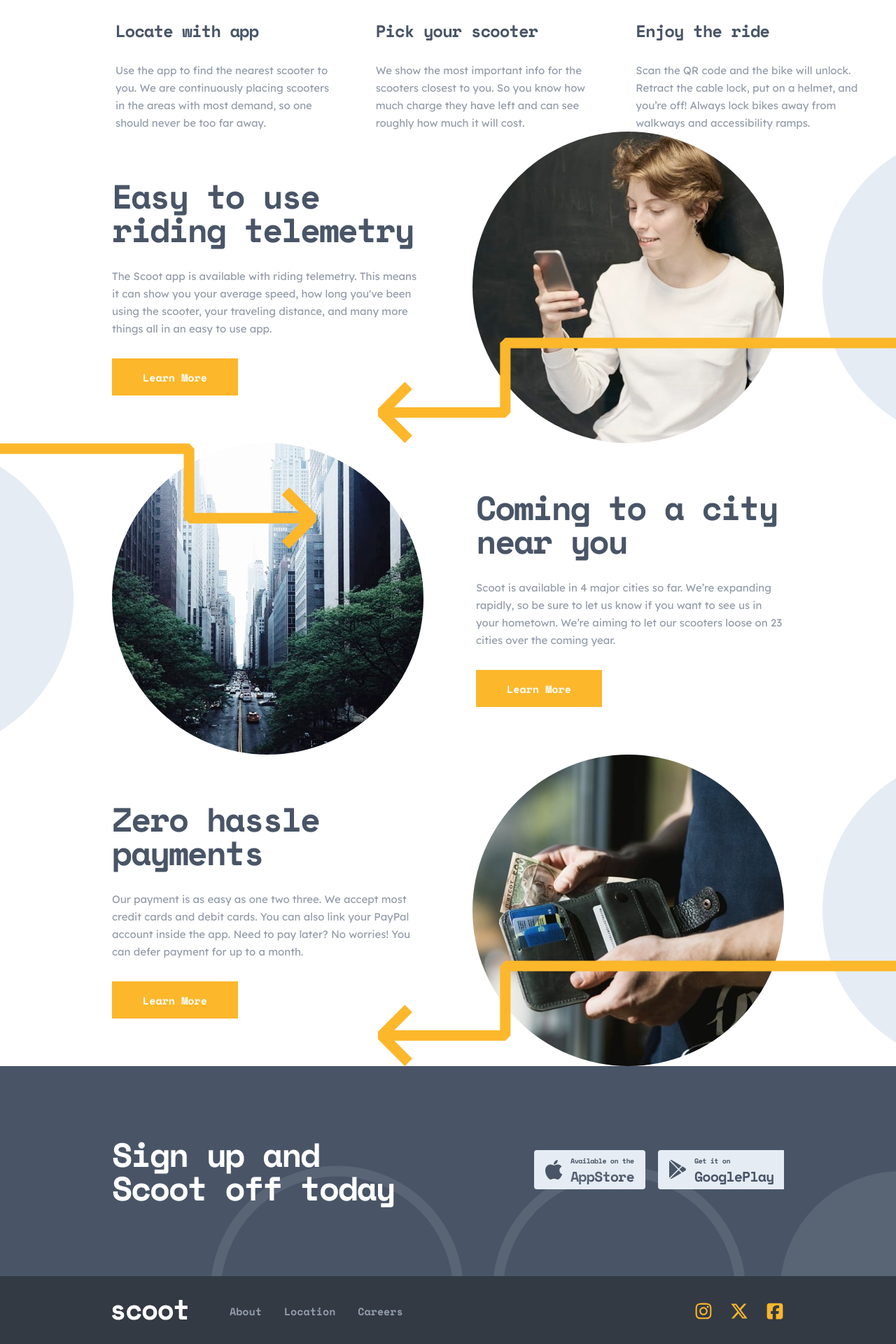
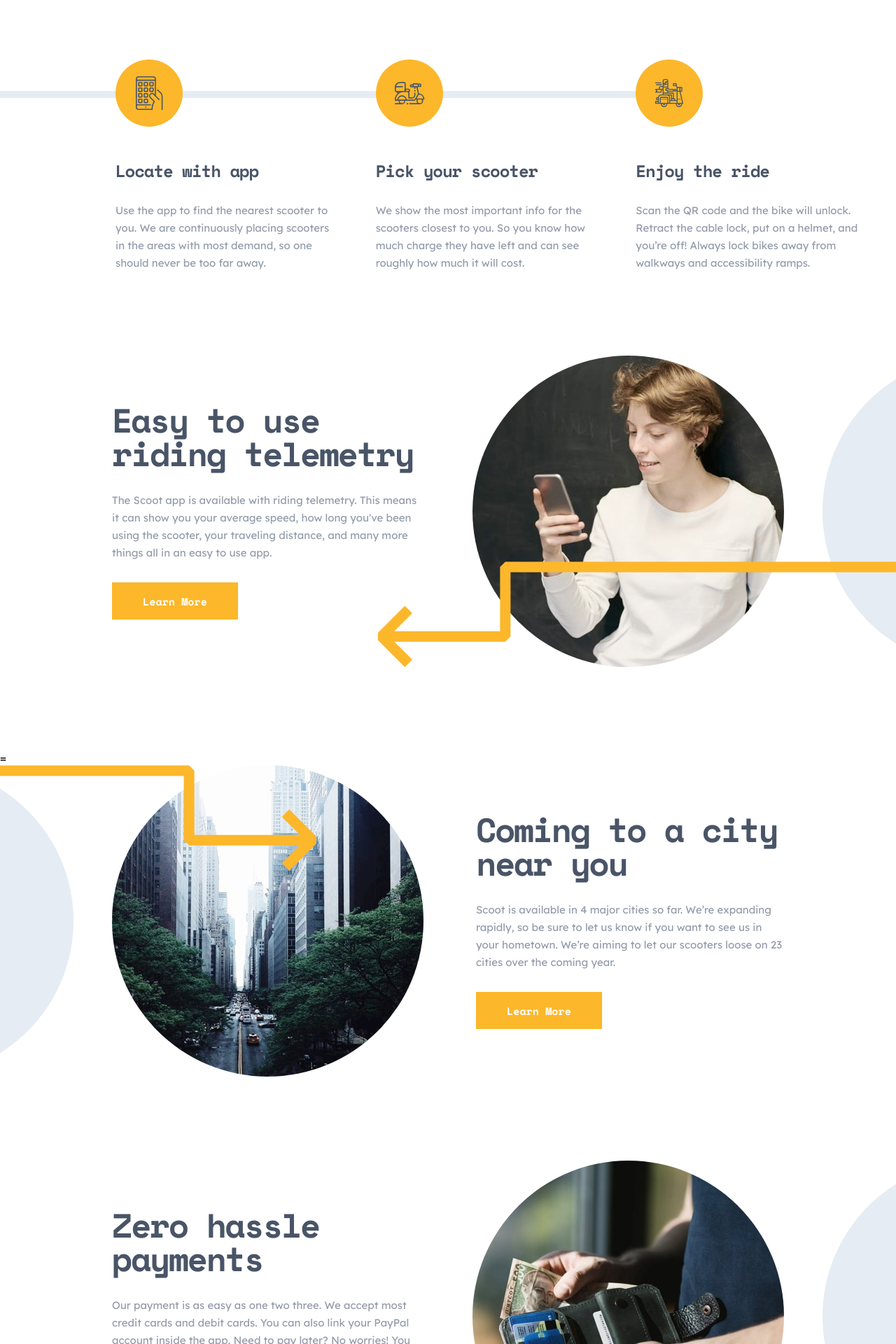
Before and after one commit to EdwinSch/react-scoot-sharing-service, a React (Vite) app: page / in a window 1280 px wide. Shown: the part 820-2740 px from the top of the page at 70% size. Built offline with nearby package versions, Linux system fonts and the light colour scheme.

Commit message:
style: main layout

```diff
--- a/src/components/Faq/faq-styles.css
+++ b/src/components/Faq/faq-styles.css
@@ -1,6 +1,7 @@
 /* FAQ Component */
 
 .faq-container {
+  margin-top: 130px;
   padding: 0 160px;
 
   & h2 {
@@ -28,6 +29,7 @@
   }
 
   @media screen and (max-width: 1250px) {
+    margin-top: 120px;
     padding: 0 32px;
 
     .sub-faq-container {
--- a/src/components/InfoBullet/info-bullet-styles.css
+++ b/src/components/InfoBullet/info-bullet-styles.css
@@ -7,6 +7,7 @@
   justify-content: space-between;
   align-items: center;
   overflow: hidden;
+  margin-bottom: 120px;
 
   .info-wrapper {
     width: 440px;
--- a/src/components/Instructions/instructions-styles.css
+++ b/src/components/Instructions/instructions-styles.css
@@ -1,6 +1,7 @@
 /* INSTRUCTIONS COMPONENT */
 
 .instructions-component-container {
+  margin-top: 200px;
   display: flex;
 
   .ghost-element {
@@ -34,6 +35,7 @@
   }
 
   @media screen and (max-width: 950px) {
+    margin-top: 0;
     padding: 0 150px;
     flex-direction: column;
 
@@ -70,6 +72,7 @@
   }
 
   @media screen and (max-width: 700px) {
+    margin-top: 80px;
     padding: 0 32px;
     gap: 40px;
 
--- a/src/components/Jobs/jobs-styles.css
+++ b/src/components/Jobs/jobs-styles.css
@@ -1,6 +1,7 @@
 /* --- JOBS COMPONENT --- */
 
 .jobs-container {
+  margin-top: 130px;
   padding: 0 160px;
   display: flex;
   flex-direction: column;
--- a/src/components/Signup/signup-styles.css
+++ b/src/components/Signup/signup-styles.css
@@ -1,5 +1,6 @@
 .signup-container {
   position: relative;
+  margin-top: 200px;
   padding: 0 160px;
   height: 300px;
   display: flex;
@@ -20,6 +21,7 @@
   }
 
   @media screen and (max-width: 1100px) {
+    margin-top: 120px;
     padding: 0 32px;
     flex-direction: column;
     justify-content: center;
--- a/src/components/Value/value-styles.css
+++ b/src/components/Value/value-styles.css
@@ -1,6 +1,7 @@
 /* VALUES COMPONENT */
 
 .values-container {
+  margin-top: 120px;
   text-align: center;
   padding: 0 30px;
 
--- a/src/components/WorldMap/world-map-styles.css
+++ b/src/components/WorldMap/world-map-styles.css
@@ -1,6 +1,7 @@
 /* World Map Component */
 
 .locations-container {
+  margin-top: 120px;
   padding: 0 160px;
 
   .map-img {
@@ -10,7 +11,7 @@
   }
 
   .cities-container {
-    margin: 60px 0;
+    margin: 70px 0;
     display: flex;
     justify-content: space-between;
     gap: 20px;
@@ -43,7 +44,7 @@
       flex-direction: column;
 
       @media screen and (max-width: 700px) {
-        margin: 30px 0;
+        margin: 70px 0;
       }
     }
   }
--- a/src/pages/AboutPage.jsx
+++ b/src/pages/AboutPage.jsx
@@ -16,7 +16,7 @@ const AboutPage = () => {
       <SubHeader text={"about"} />
 
       {/* Info Bullets */}
-      <section>
+      <section className="component-spacing">
         {/* Bullet 1 */}
         <InfoBullet
           classlist={"info-bullet-container"}
--- a/src/pages/CareersPage.jsx
+++ b/src/pages/CareersPage.jsx
@@ -14,6 +14,7 @@ const CareersPage = () => {
       <SubHeader text={"careers"} />
 
       {/* Info Bullet */}
+      <section className="component-spacing">
         <InfoBullet
           classlist={"info-bullet-container"}
           image={joinUs}
@@ -27,6 +28,7 @@ const CareersPage = () => {
             say hallo
           </button>
         </InfoBullet>
+      </section>
 
       {/* Why Join Us */}
       <Values title={"Why join us?"} />
--- a/src/pages/LandingPage.jsx
+++ b/src/pages/LandingPage.jsx
@@ -20,7 +20,7 @@ const LandingPage = () => {
       <Instructions />
 
       {/* Info Bullets */}
-      <section>
+      <section className="component-spacing">
         {/* Bullet 1 */}
         <InfoBullet
           classlist={"info-bullet-container"}
@@ -33,8 +33,7 @@ const LandingPage = () => {
         >
           <LearnMoreButton />
         </InfoBullet>
-
-        {/* Bullet 2 */}
+        ={/* Bullet 2 */}
         <InfoBullet
           classlist={"info-bullet-container inverse"}
           image={imgCity}
@@ -46,7 +45,6 @@ const LandingPage = () => {
         >
           <LearnMoreButton />
         </InfoBullet>
-
         {/* Bullet 3 */}
         <InfoBullet
           classlist={"info-bullet-container"}
--- a/src/styles/main-styles.css
+++ b/src/styles/main-styles.css
@@ -55,6 +55,8 @@ main {
   overflow: hidden;
   position: relative;
 }
+
+/* --- UTILITIES --- */
 
 h1 {
   color: var(--clr-darkNavy);
@@ -129,6 +131,14 @@ h4 {
   }
 }
 
+.component-spacing {
+  margin-top: 120px;
+
+  @media screen and (max-width: 700px) {
+    margin-top: 75px;
+  }
+}
+
 /* --- MOBILE RESPONSIVE --- */
 
 @media screen and (max-width: 450px) {
```
Lines whose indentation alone changed are shown as unchanged.
